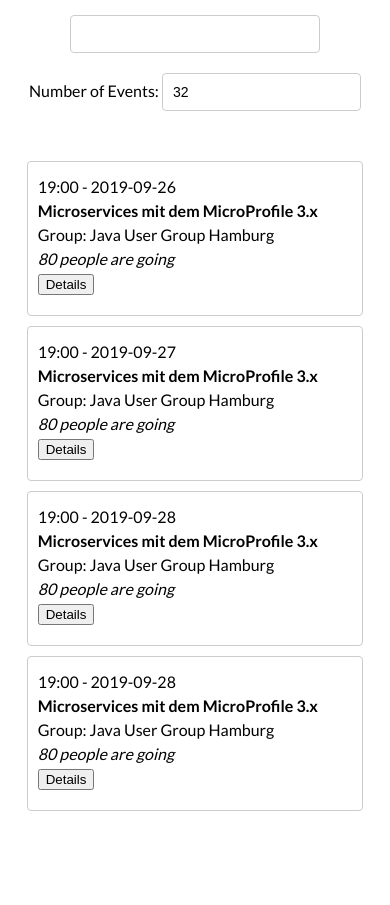
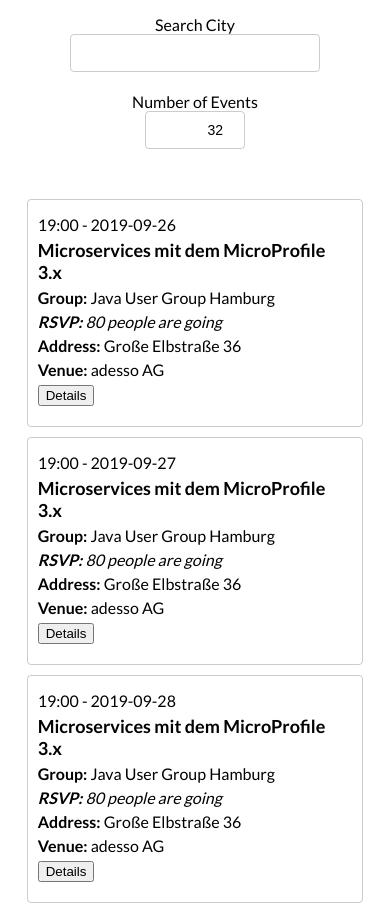
Before and after one commit to envincebal/meetup, a React (Create React App) app: page / in a window 390 px wide. Shown: the top 905 px of the page. Before the commit the page ends 844 px from the top, so only its background shows below. Built offline with nearby package versions, Linux system fonts and the light colour scheme.

Commit message:
Added styling.

```diff
--- a/src/App.css
+++ b/src/App.css
@@ -2,7 +2,7 @@
 
 .App {
   text-align: center;
-  padding: 2% 5%;
+  padding: 2% 15%;
   font-family: 'Lato', sans-serif;
 }
 
@@ -35,7 +35,8 @@
   width: 250px;
 }
 
-.city-search {
+.city-search,
+.number-of-events {
   display: flex;
   flex-direction: column;
 }
@@ -73,12 +74,22 @@
   position: relative;
 }
 
+.event-name,
+.label {
+  font-weight: 700;
+}
+
 .event-name {
-  font-weight: 700;
+  font-size: 24px;
 }
 
 .event-count {
   font-style: italic;
+}
+
+.event-link:link,
+.event-link:visited {
+  color: blue;
 }
 
 .details-btn {
@@ -113,3 +124,18 @@
 .number-of-events {
   margin: 20px 0 50px;
 }
+
+.number{
+  text-align: right;
+  width: 100px;
+}
+
+@media only screen and (max-width: 700px) {
+  .App {
+    padding: 2% 5%;
+  }
+
+  .event-name{
+    font-size: 18px;
+  }
+}
--- a/src/CitySearch.js
+++ b/src/CitySearch.js
@@ -28,6 +28,7 @@
   render(){
     return (
       <div className="city-search">
+        <label>Search City</label>
         <input
           type="text"
           className="city"
--- a/src/Event.js
+++ b/src/Event.js
@@ -1,7 +1,7 @@
 import React, {Component} from "react";
 
-class Event extends Component{
-  constructor(props){
+class Event extends Component {
+  constructor(props) {
     super(props);
 
     this.state = {
@@ -10,25 +10,31 @@
   }
 
   handleShowDetails = () => {
-    if(!this.state.showDetails){
-      this.setState({ showDetails: true });
-    }else{
+    if (!this.state.showDetails) {
+      this.setState({showDetails: true});
+    } else {
       this.setState({showDetails: false});
     }
   }
 
-  render(){
+  render() {
     const {event} = this.props;
     return (
       <div className="event">
         <p>{event.local_time + " - " + event.local_date}</p>
         <p className="event-name">{event.name}</p>
-        <p>{"Group: " + event.group.name}</p>
-        <p className="event-count">{event.yes_rsvp_count} people are going</p>
-
-        <div className="event-details">
-
-        </div>
+        <p><span className="label">Group:</span> {event.group.name}</p>
+        <p className="event-count"><span className="label">RSVP: </span>{event.yes_rsvp_count} people are going</p>
+        <p className="event-address"><span className="label">Address: </span>{event.venue.address_1 + event.group.state}</p>
+        <p className="event-venue"><span className="label">Venue: </span>{event.venue.name}</p>
+        {this.state.showDetails && (
+          <div className="event-details">
+            <hr/>
+            <p className="event-description" dangerouslySetInnerHTML={{__html: event.description}}></p>
+            <a className="event-link" href={event.link}>Event Page</a>
+            <hr/>
+          </div>
+        )}
         <button onClick={this.handleShowDetails} className="show-details">Details</button>
       </div>
     );
--- a/src/NumberOfEvents.js
+++ b/src/NumberOfEvents.js
@@ -18,7 +18,7 @@
   render(){
     return (
       <div className="number-of-events">
-        <span className="numbers-label">Number of Events: </span>
+        <label>Number of Events</label>
         <input
         className="number"
         type="number"
```
Also changed, not shown: 1 other file (tests, documents, lock files or other folders).
